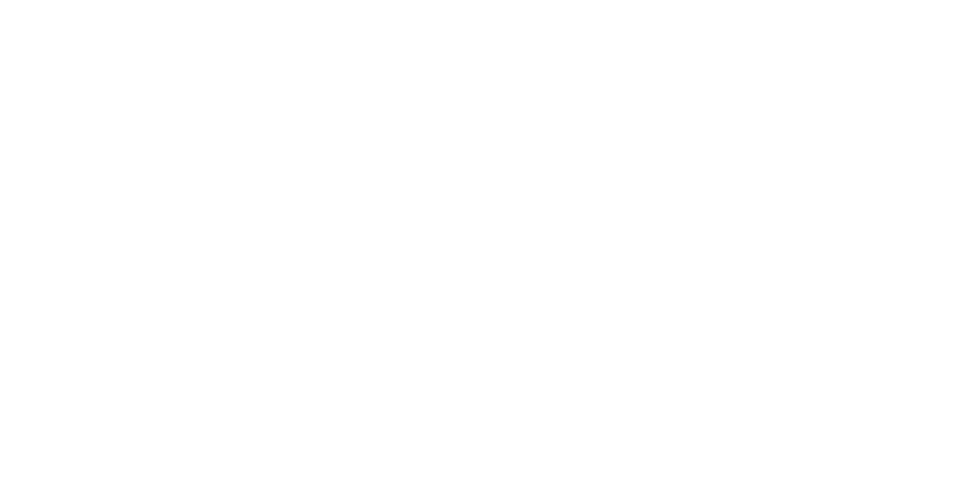
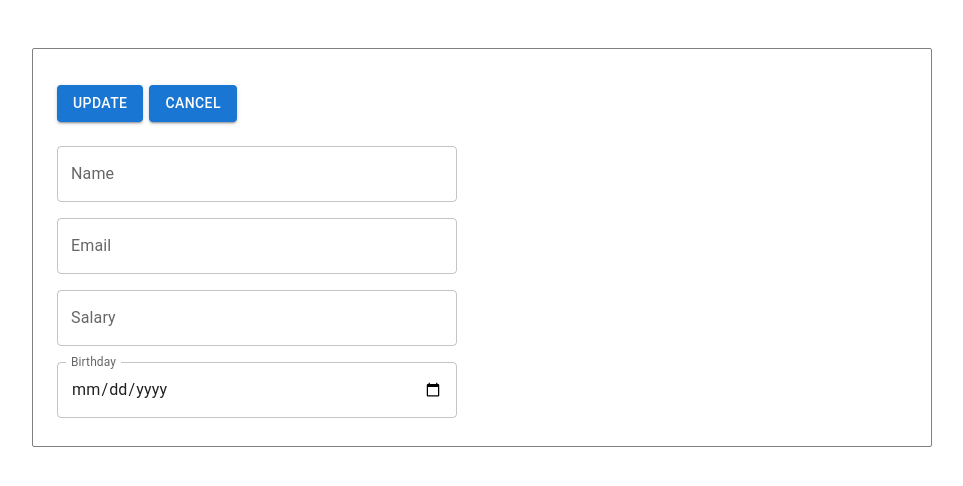
Before and after one commit to oskvortsov/ASP.NET-React-Demo-APP, a React (Create React App) app in the folder fronted/: page /employees/1 in a window 1280 px wide. Before the commit this address had no page. Shown: the top 486 px of the page, without its empty margins (158-1121 px from the left). Built offline with nearby package versions, Linux system fonts and the light colour scheme; no server answers; sample sign-in values are in the browser's storage.

Commit message:
Added detail page

```diff
--- a/fronted/package.json
+++ b/fronted/package.json
@@ -6,6 +6,7 @@
     "@emotion/react": "^11.9.0",
     "@emotion/styled": "^11.8.1",
     "@mui/material": "^5.6.4",
+    "@mui/x-data-grid": "^5.10.0",
     "@testing-library/jest-dom": "^5.14.1",
     "@testing-library/react": "^13.0.0",
     "@testing-library/user-event": "^13.2.1",
@@ -41,7 +42,10 @@
       "eslint:recommended",
       "plugin:react/recommended",
       "plugin:prettier/recommended"
-    ]
+    ],
+    "rules": {
+      "no-unused-vars": "off"
+    }
   },
   "browserslist": {
     "production": [
--- a/fronted/src/App.tsx
+++ b/fronted/src/App.tsx
@@ -5,6 +5,7 @@
 import './styles/index.scss';
 import { AuthGuard, AuthProvider } from './feature/auth-provider';
 import { RootStore, RootStoreProvider } from './models/root-store';
+import { EmployeeDetail } from './pages/employee/employee-detail';
 import { EmployeeList } from './pages/employee/employee-list';
 import { LoginPage } from './pages/login/login';
 
@@ -23,6 +24,14 @@
               </AuthGuard>
             }
           />
+          <Route
+            path="/employees/:id"
+            element={
+              <AuthGuard>
+                <EmployeeDetail />
+              </AuthGuard>
+            }
+          />
           <Route path={'/login'} element={<LoginPage />} />
           <Route path="/" element={<Navigate to="/employees" replace />} />
         </Routes>
--- a/fronted/src/models/root-store.ts
+++ b/fronted/src/models/root-store.ts
@@ -21,6 +21,17 @@
       });
     });
   };
+
+  getEmployee = async (id: string): Promise<Employee> => {
+    return httpClient.get(`/employee/${id}`);
+  };
+
+  createOrUpdate = async (employee: Employee, id?: string) => {
+    const url = id ? `/employee/${id}` : '/employee';
+    const method = id ? 'put' : 'post';
+
+    return httpClient[method](url, employee);
+  };
 }
 
 const RootStoreContext = createContext<RootStore | null>(null);
--- a/fronted/src/models/types.ts
+++ b/fronted/src/models/types.ts
@@ -2,7 +2,7 @@
   id?: number;
   name: string;
   email: string;
-  birthDateTime: string;
+  birthDateTime?: string;
   salary: number;
-  lastModifiedDate: string;
+  lastModifiedDate?: string;
 }
--- /dev/null
+++ b/fronted/src/pages/employee/employee-detail.tsx
@@ -0,0 +1,87 @@
+import { Button, TextField } from '@mui/material';
+import React, { useEffect, useState } from 'react';
+import { observer } from 'mobx-react-lite';
+import { useNavigate, useParams } from 'react-router-dom';
+
+import { useStore } from '../../models/root-store';
+import { Employee } from '../../models/types';
+
+import style from './employee.module.scss';
+
+const NEW_PATH_NAME = 'new';
+
+export function createEmployee(): Employee {
+  return {
+    name: '',
+    email: '',
+    salary: 0
+  };
+}
+
+enum Mode {
+  CREATE,
+  EDIT
+}
+
+const EmployeeDetailComponent = () => {
+  const { id } = useParams();
+  const { getEmployee } = useStore();
+  const navigate = useNavigate();
+  const [employee, setEmployee] = useState<Employee | null>(null);
+  const mode = NEW_PATH_NAME === id ? Mode.CREATE : Mode.EDIT;
+
+  useEffect(() => {
+    if (id && mode === Mode.EDIT) {
+      getEmployee(id).then(setEmployee);
+    } else {
+      setEmployee(createEmployee());
+    }
+  }, [id]);
+
+  function renderEmployee() {
+    if (!employee) return null;
+
+    const { name, email, birthDateTime, salary } = employee;
+
+    return (
+      <div className={style.formGroup}>
+        <TextField label={'Name'} value={name} />
+        <TextField label={'Email'} type={'email'} value={email} />
+        <TextField
+          label={'Salary'}
+          inputProps={{ inputMode: 'numeric', pattern: '[0-9]*' }}
+          value={salary}
+        />
+        <TextField
+          label="Birthday"
+          type="date"
+          value={birthDateTime}
+          InputLabelProps={{
+            shrink: true
+          }}
+        />
+      </div>
+    );
+  }
+
+  function handlerBack() {
+    navigate('/employees');
+  }
+
+  return (
+    <div className={style.container}>
+      <div className={style.form}>
+        <div className={style.btnContainer}>
+          <Button variant={'contained'}>{mode == Mode.EDIT ? 'Update' : 'Create'}</Button>
+          <Button variant={'contained'} onClick={handlerBack}>
+            Cancel
+          </Button>
+        </div>
+
+        {renderEmployee()}
+      </div>
+    </div>
+  );
+};
+
+export const EmployeeDetail = observer(EmployeeDetailComponent);
--- a/fronted/src/pages/employee/employee-list.tsx
+++ b/fronted/src/pages/employee/employee-list.tsx
@@ -1,18 +1,72 @@
+import { Button } from '@mui/material';
+import { toJS } from 'mobx';
 import React, { useEffect } from 'react';
 import { observer } from 'mobx-react-lite';
+import { DataGrid, GridColDef, GridValueGetterParams } from '@mui/x-data-grid';
+import { useNavigate } from 'react-router-dom';
 
 import { useStore } from '../../models/root-store';
 
 import style from './employee.module.scss';
 
+const columns: GridColDef[] = [
+  { field: 'id', headerName: 'ID', width: 120 },
+  { field: 'name', headerName: 'Name', width: 100 },
+  { field: 'email', headerName: 'Email', width: 170 },
+  {
+    field: 'birthDateTime',
+    headerName: 'Birth Day',
+    width: 150,
+    valueGetter: dateTimeConvertor('birthDateTime')
+  },
+  { field: 'salary', headerName: 'Salary', width: 100 },
+  {
+    field: 'lastModifiedDate',
+    headerName: 'Last Updated',
+    width: 150,
+    valueGetter: dateTimeConvertor('lastModifiedDate')
+  }
+];
+
+function dateTimeConvertor(field: string) {
+  return (params: GridValueGetterParams) => {
+    return new Date(params.row[field]).toLocaleDateString('ru-RU', {
+      year: 'numeric',
+      month: '2-digit',
+      day: '2-digit'
+    });
+  };
+}
+
 const EmployeeListComponent = () => {
-  const { getEmployees } = useStore();
+  const { employees, getEmployees } = useStore();
+  const navigate = useNavigate();
 
   useEffect(() => {
     getEmployees();
   }, []);
 
-  return <div className={style.container}>asd</div>;
+  function handlerAddNew() {
+    navigate('/employees/new');
+  }
+
+  return (
+    <div className={style.container}>
+      <div className={style.btnContainer}>
+        <Button variant={'contained'} onClick={handlerAddNew}>
+          Add new
+        </Button>
+      </div>
+
+      <DataGrid
+        rows={toJS(employees)}
+        columns={columns}
+        pageSize={5}
+        rowsPerPageOptions={[5]}
+        checkboxSelection
+      />
+    </div>
+  );
 };
 
 export const EmployeeList = observer(EmployeeListComponent);
--- a/fronted/src/pages/employee/employee.module.scss
+++ b/fronted/src/pages/employee/employee.module.scss
@@ -1,5 +1,30 @@
 .container {
-  height: 100%;
+  height: 600px;
+  width: 900px;
+  margin: 48px auto;
+}
+
+.btnContainer {
+  margin: 24px 0;
+
+  > button {
+    margin-right: 6px;
+  }
+}
+
+
+.form {
+  border-radius: 2px;
+  border: 1px solid gray;
+  padding: 12px 24px;
+}
+
+.formGroup {
   display: flex;
-  justify-content: center;
+  flex-direction: column;
+  width: 400px;
+
+  > div {
+    margin-bottom: 16px;
+  }
 }
```
Also changed, not shown: 1 other file (tests, documents, lock files or other folders).
